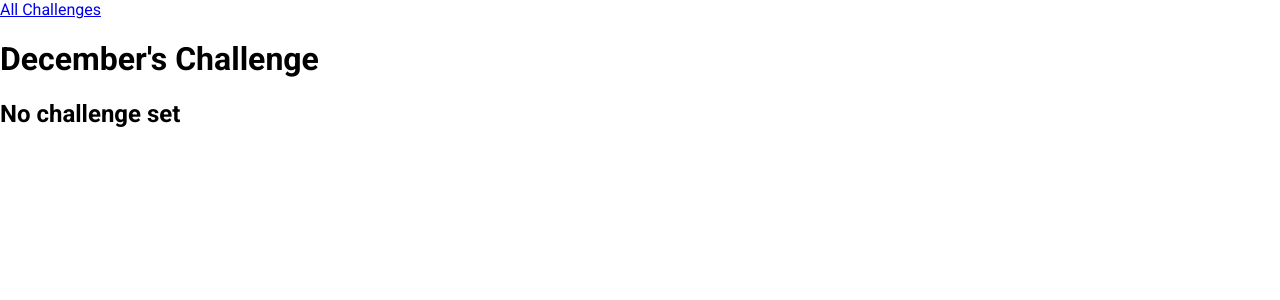
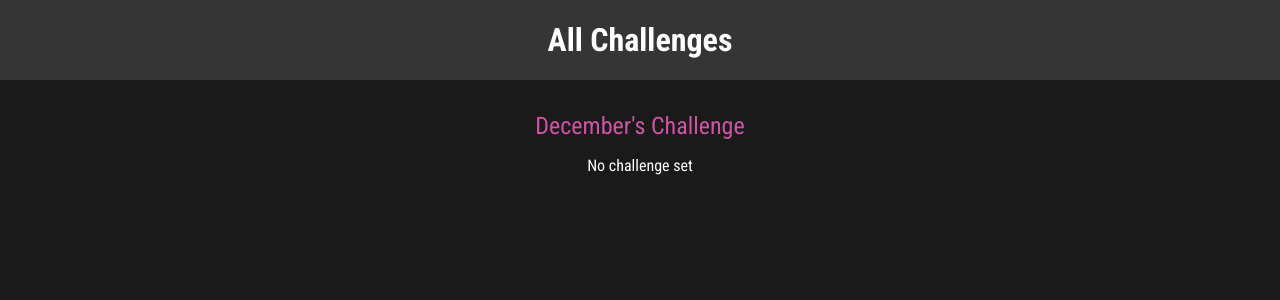
Before and after one commit to paulmdavies/django-course, a Django app: page /challenges/december in a window 1280 px wide. Shown: the top 300 px of the page. Run offline with Django 5.2, Linux system fonts and the light colour scheme.

Commit message:
Complete CSS

```diff
--- /dev/null
+++ b/challenges/static/challenges/challenge.css
@@ -0,0 +1,22 @@
+h1,
+h2 {
+  text-align: center;
+  color: white;
+}
+
+h1 {
+  font-size: 1.5rem;
+  margin: 2rem 0 1rem 0;
+  font-weight: normal;
+  color: #cf54a6;
+}
+
+h2 {
+  font-size: 3rem;
+  font-weight: bold;
+}
+
+.fallback {
+  text-align: center;
+  color: white;
+}
--- /dev/null
+++ b/challenges/static/challenges/includes/header.css
@@ -0,0 +1,25 @@
+header {
+  width: 100%;
+  height: 5rem;
+  background-color: #353535;
+}
+
+header nav {
+  width: 100%;
+  height: 100%;
+  display: flex;
+  justify-content: center;
+  align-items: center;
+}
+
+header nav a {
+  color: white;
+  font-size: 2rem;
+  font-weight: bold;
+  text-decoration: none;
+}
+
+header nav a:hover,
+header nav a:active {
+  color: #cf54a6;
+}
--- a/challenges/templates/challenges/challenge.html
+++ b/challenges/templates/challenges/challenge.html
@@ -1,4 +1,10 @@
 {% extends 'base.html' %}
+{% load static %}
+
+{% block css-files %}
+    <link rel='stylesheet' href='{% static "challenges/challenge.css" %}' />
+    <link rel='stylesheet' href='{% static "challenges/includes/header.css" %}' />
+{% endblock %}
 
 {% block page-title %}
     Challenge for {{month | title}}
@@ -8,11 +14,11 @@
     {% include 'challenges/includes/header.html' %}
 
     <h1>{{month | title}}'s Challenge</h1>
-    <h2>
     {% if challenge is not None %}
+        <h2>
         {{ challenge }}
+        </h2>
     {% else %}
-        No challenge set
+        <p class="fallback">No challenge set</p>
     {% endif %}
-    </h2>
 {% endblock %}
--- a/challenges/templates/challenges/index.html
+++ b/challenges/templates/challenges/index.html
@@ -3,6 +3,7 @@
 
 {% block css-files %}
     <link rel='stylesheet' href='{% static "challenges/challenges.css" %}' />
+    <link rel='stylesheet' href='{% static "challenges/includes/header.css" %}' />
 {% endblock %}
 
 {% block page-title %}
@@ -12,7 +13,6 @@
 {% block content %}
     {% include 'challenges/includes/header.html' %}
 
-    <h1>Monthly Challenges</h1>
     <ul>
     {% for month in challenges %}
         <li><a href="{% url 'monthly_challenge' month %}">{{ month | title }}</a></li>
--- a/static/base.css
+++ b/static/base.css
@@ -1,9 +1,10 @@
-@import url('https://fonts.googleapis.com/css2?family=Roboto:ital,wght@0,100..900;1,100..900&display=swap');
+@import url('https://fonts.googleapis.com/css2?family=Roboto+Condensed:wght@400;700&display=swap');
 
 html {
-    font-family: "Roboto", sans-serif;
+  font-family: 'Roboto Condensed', sans-serif;
 }
 
 body {
-    margin: 0;
+  margin: 0;
+  background-color: #1a1a1a;
 }
```
Also changed, not shown: challenges/static/challenges/challenges.css (+35 -0 lines).
